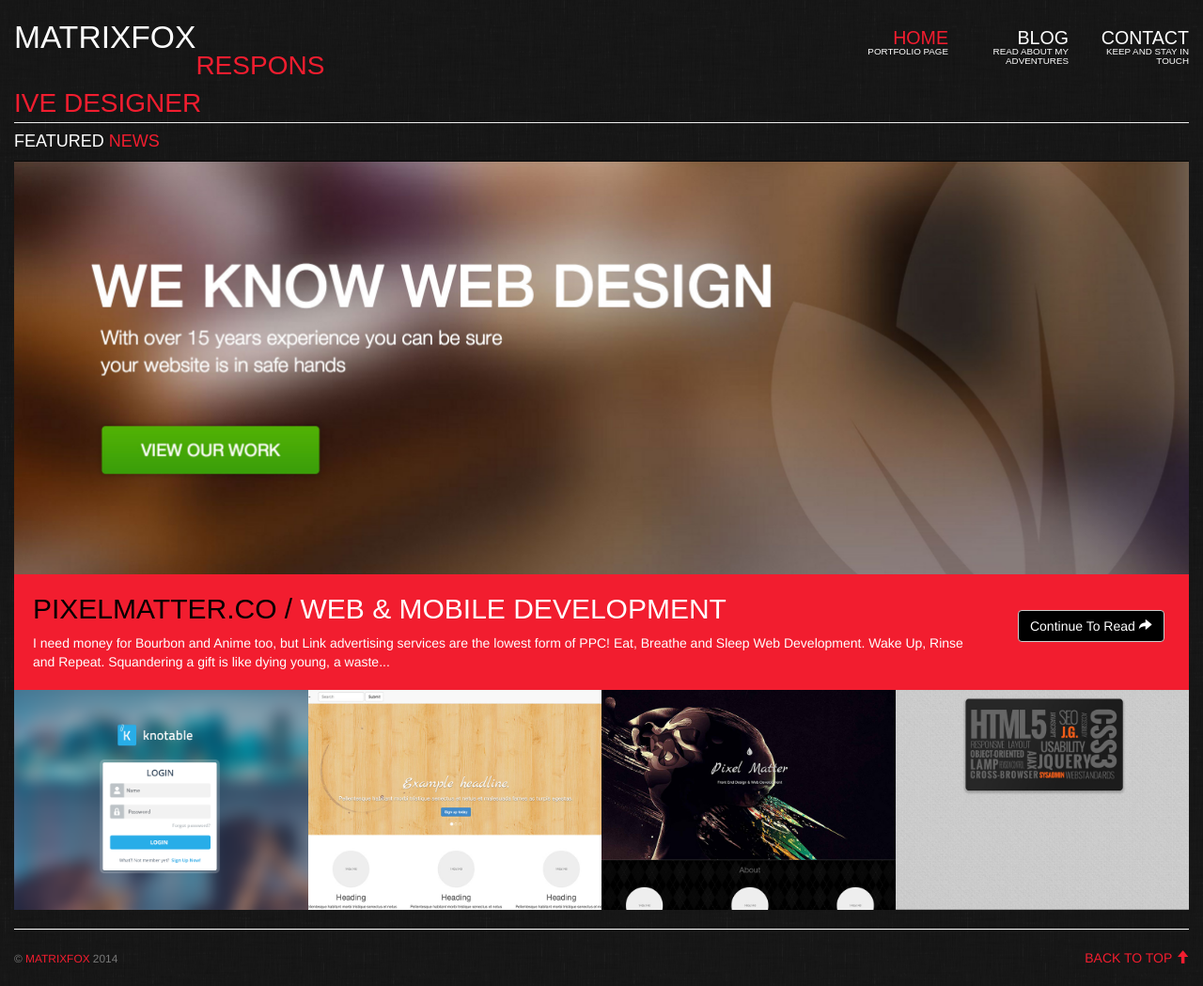
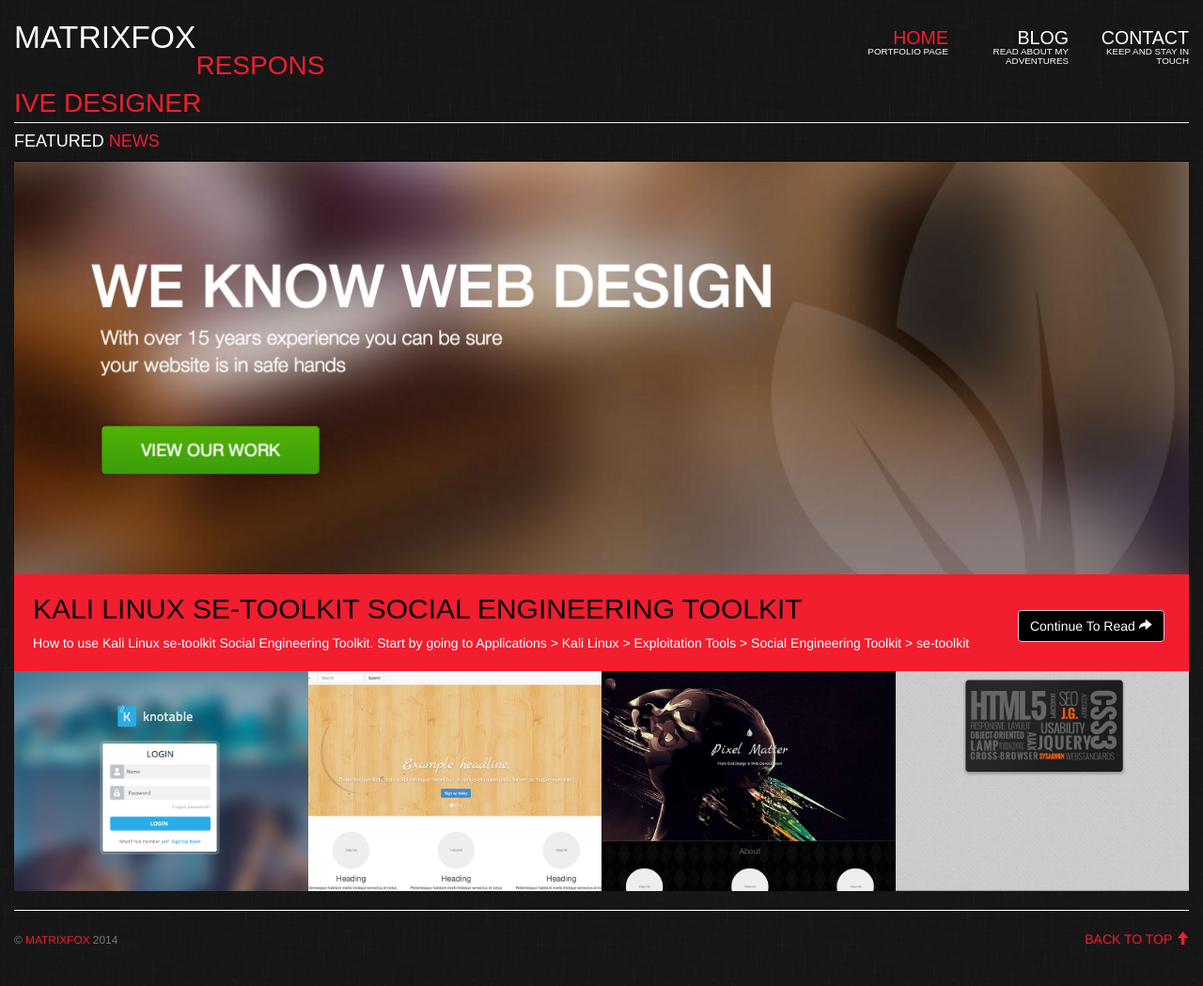
Before and after one commit to matrixfox/matrixfox.github.io, a Jekyll site: the page built from index.html, in a window 1280 px wide. Shown: the whole page at 94% size. Built offline with Jekyll 4.4.1, drawn with Linux system fonts in a browser that asks for light colours; nearby versions of some CDN libraries; some web fonts are replaced; Markdown is read by kramdown in place of the engine named in the settings; the list of posts is cut into pages by our own code.

Commit message:
Adding Jekyll Dynamic Blog Banner

```diff
--- a/_config.yml
+++ b/_config.yml
@@ -1,4 +1,5 @@
 markdown: rdiscount
 pygments: true
 permalink: pretty
+paginate: 1
 exclude: ['README.md', 'LICENSE', 'Gemfile', 'Gemfile.lock', 'CNAME']
--- a/index.html
+++ b/index.html
@@ -11,13 +11,15 @@ meta: Matrixfox is my official portfolio website. A small live demo of my newest
       ================================================== -->
       <article class="banner row">
         <section class="banner-inner col-lg-10">
-          <h2>pixelmatter.co /<span> web &amp; mobile development</span></h2>
-          <p>I need money for Bourbon and Anime too, but Link advertising services are the lowest form of PPC! Eat, Breathe and Sleep Web Development. Wake Up, Rinse and Repeat. Squandering a gift is like dying young, a waste...</p>
+          {% for blog in paginator.posts %}
+          <h2>{{blog.title}}</span></h2>
+          <p>{{blog.meta}}</p>
         </section>
         <section class="col-lg-2 text-center">
           <div class="btn-group">
-            <a href="http://matrixfox.com/greendesign/"><div class='btn btn-default'>Continue To Read <span class="glyphicon glyphicon-share-alt"></span></div></a>
+            <a href="{{blog.url}}"><div class='btn btn-default'>Continue To Read <span class="glyphicon glyphicon-share-alt"></span></div></a>
           </div>
+          {% endfor %}
         </section>
       </article>
       <!-- PORTFOLIO
```
Also changed, not shown: 1 other file.
